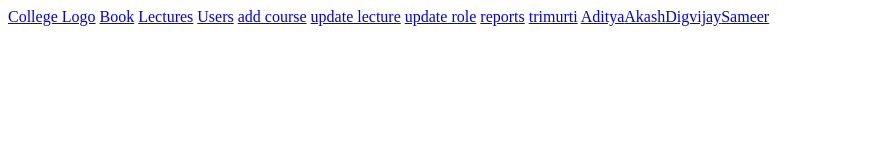
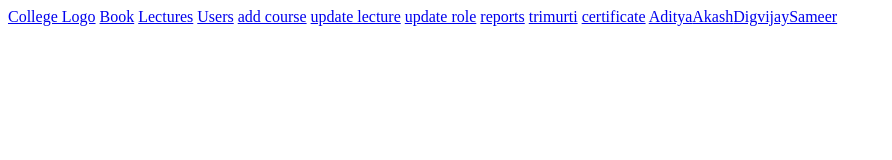
Before and after one commit to saisj2002/saisj2002.github.io, a plain HTML site: page Images/images.html in a window 1280 px wide. Shown: the whole page, without its empty margins (0-892 px from the left). Drawn offline with Linux system fonts and the light colour scheme.

Commit message:
Images added

```diff
--- a/Images/images.html
+++ b/Images/images.html
@@ -15,6 +15,7 @@
     <a href="update role.png">update role</a>
     <a href="reports.png">reports</a>
     <a href="trimurti.jpg">trimurti</a>
+    <a href="certificate.png">certificate</a>
     <a href="Aditya.jpg">Aditya</a><a href="Akash.jpg">Akash</a><a href="Digvijay.jpg">Digvijay</a><a href="Sameer.jpg">Sameer</a>
 </body>
 </html>
```
Also changed, not shown: Images/certificate.png (added).
